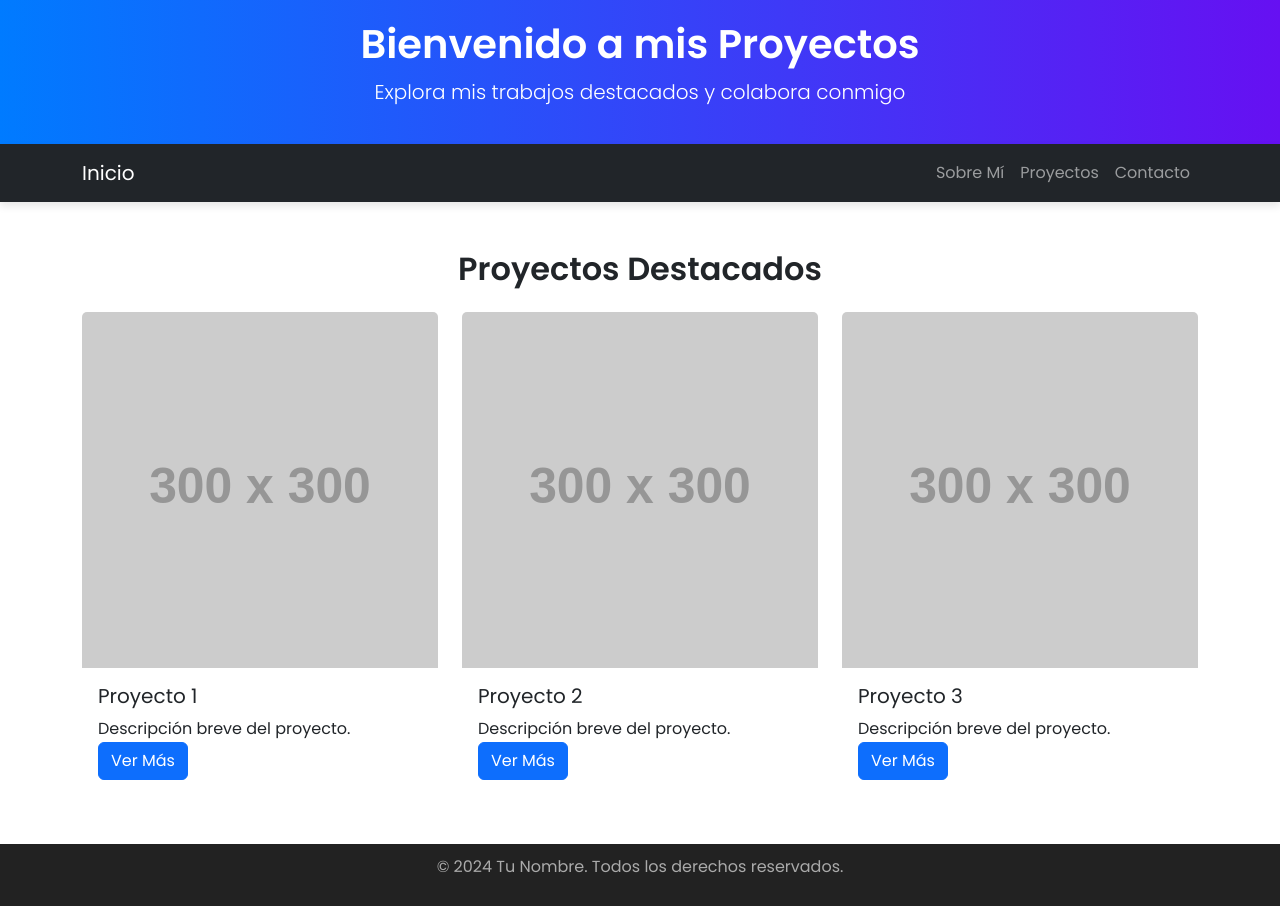
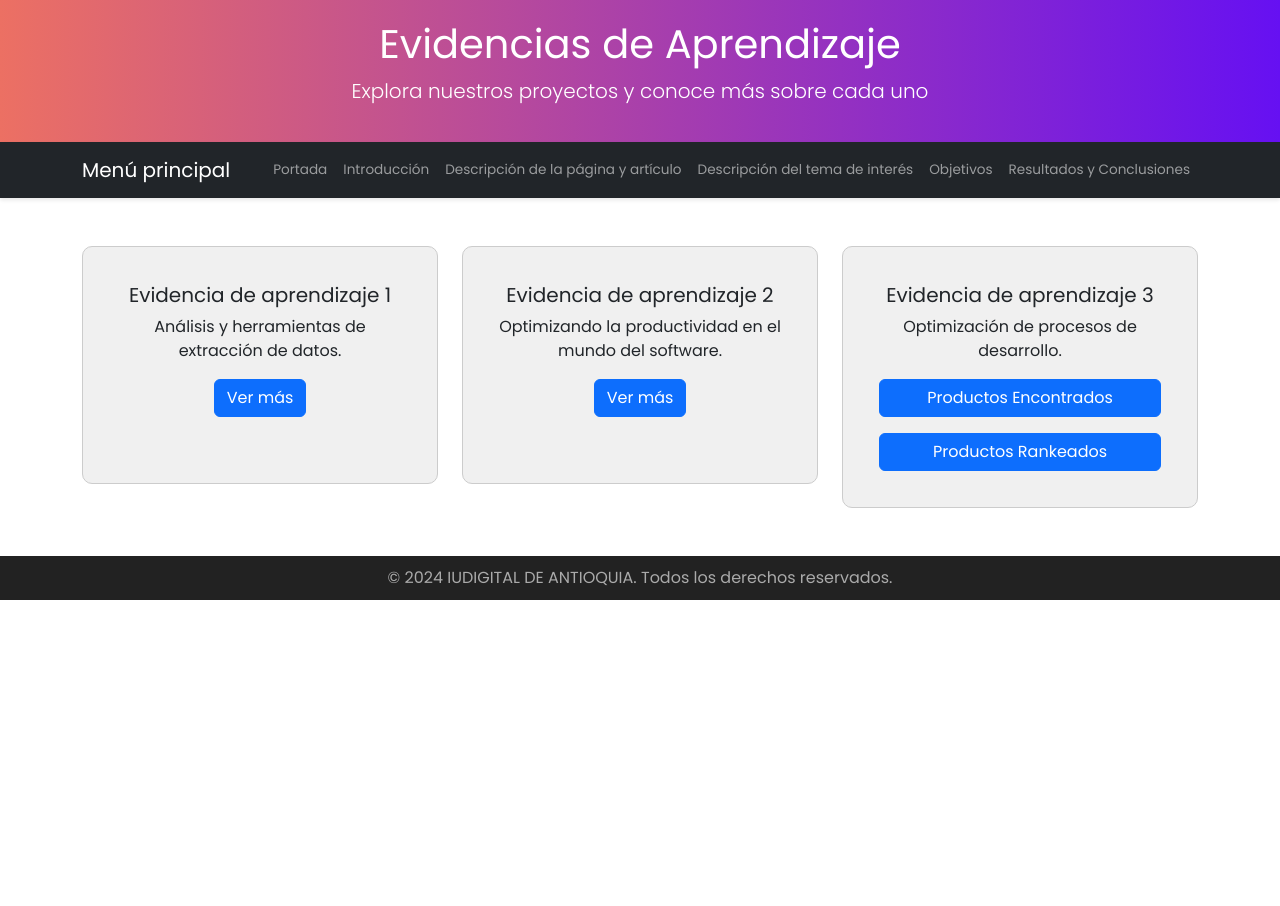
Before and after one commit to aguilaradry/evidenciaAprendizaje2, a plain HTML site: page index.html in a window 1280 px wide. After the commit the page ends 800 px from the top, so only its background shows below. Drawn offline with nearby package versions, Linux system fonts and the light colour scheme; placeholder pictures from the web are drawn by us.

Commit message:
Actualizando el index.html

```diff
--- a/index.html
+++ b/index.html
@@ -3,130 +3,170 @@
 <head>
     <meta charset="UTF-8">
     <meta name="viewport" content="width=device-width, initial-scale=1.0">
-    <title>Proyectos Destacados</title>
-    <!-- Bootstrap CSS -->
+    <title>Página Principal</title>
     <link href="https://cdn.jsdelivr.net/npm/bootstrap@5.3.1/dist/css/bootstrap.min.css" rel="stylesheet">
-    <!-- Google Fonts -->
     <link href="https://fonts.googleapis.com/css2?family=Poppins:wght@300;400;600&display=swap" rel="stylesheet">
     <style>
-        /* Estilo general */
         body {
             font-family: 'Poppins', sans-serif;
-            line-height: 1.6;
         }
 
         header {
-            background: linear-gradient(to right, #007bff, #6610f2);
+            background: linear-gradient(to right, #ec7063, #6610f2);
             color: white;
             padding: 20px 0;
-        }
-
-        h1, h2 {
-            font-weight: 600;
+            text-align: center;
         }
 
         .navbar {
-            box-shadow: 0px 4px 8px rgba(0, 0, 0, 0.1);
+            box-shadow: 0px 2px 4px rgba(0, 0, 0, 0.1);
+
+            .custom-nav {
+                font-size: 0.85rem;
+                /* Reduce el tamaño de la fuente */
+                text-align: right;
+                /* Alinea el texto a la derecha */
             }
 
-        .card {
-            border: none;
-            transition: transform 0.2s ease;
+            .custom-nav .nav-item {
+                text-align: right;
+                /* Asegura que cada elemento esté alineado a la derecha */
             }
 
-        .card:hover {
-            transform: scale(1.05);
-            box-shadow: 0px 4px 15px rgba(0, 0, 0, 0.2);
+            .custom-nav .nav-link {
+                padding-right: 0.5rem;
+                /* Agrega algo de espacio a la derecha para mejorar la estética */
+            }
+
         }
 
         footer {
             background-color: #222;
             color: #aaa;
-            padding: 10px 0;
+            padding: 10px;
             text-align: center;
+            display: flex;
+            justify-content: center;
+            align-items: center;
         }
 
-        a {
-            color: inherit;
-            text-decoration: none;
+        footer * {
+            margin: 0;
+            padding: 0;
         }
 
-        a:hover {
-            color: #007bff;
+        .btn-section {
+            margin-top: 20px;
+
         }
+
+
+        .justified-text {
+            text-align: justify;
+        }
+
+
+        .card {
+            background-color: #f0f0f0; /* Color de fondo */
+            border: 1px solid #ccc;    /* Borde */
+            border-radius: 10px;        /* Bordes redondeados */
+            padding: 20px;              /* Espaciado interno */
+            flex: 1;                    /* Hace que las cartas tengan la misma anchura */
+            min-height: 238px;          /* Altura mínima para las cartas */
+            display: flex;
+            flex-direction: column;
+            justify-content: space-between; /* Asegura que el contenido se distribuya */
+        }
+
     </style>
 </head>
 <body>
-    <header class="text-center">
-        <h1>Bienvenido a mis Proyectos</h1>
-        <p class="lead">Explora mis trabajos destacados y colabora conmigo</p>
+    <!-- Header -->
+    <header>
+        <h1>Evidencias de Aprendizaje</h1>
+        <p class="lead">Explora nuestros proyectos y conoce más sobre cada uno</p>
     </header>
 
+    <!-- Navegación -->
     <nav class="navbar navbar-expand-lg navbar-dark bg-dark sticky-top">
         <div class="container">
-            <a class="navbar-brand" href="#">Inicio</a>
+            <a class="navbar-brand" href="index.html">Menú principal</a>
             <button class="navbar-toggler" type="button" data-bs-toggle="collapse" data-bs-target="#navbarNav" aria-controls="navbarNav" aria-expanded="false" aria-label="Toggle navigation">
                 <span class="navbar-toggler-icon"></span>
             </button>
             <div class="collapse navbar-collapse" id="navbarNav">
-                <ul class="navbar-nav ms-auto">
-                    <li class="nav-item"><a class="nav-link" href="#about">Sobre Mí</a></li>
-                    <li class="nav-item"><a class="nav-link" href="#projects">Proyectos</a></li>
-                    <li class="nav-item"><a class="nav-link" href="#contact">Contacto</a></li>
+                <ul class="navbar-nav ms-auto custom-nav">
+                    <!-- Sección: Página principal -->
+                    <li class="nav-item">
+                        <a class="nav-link" href="portada.html">Portada</a>
+                    </li>
+                    <!-- Sección: Introducción -->
+                    <li class="nav-item">
+                        <a class="nav-link" href="introduccion.html">Introducción</a>
+                    </li>
+                    <!-- Sección: Descripciones -->
+                    <li class="nav-item">
+                        <a class="nav-link" href="descripcion-pagina.html">Descripción de la página y artículo</a>
+                    </li>
+                    <li class="nav-item">
+                        <a class="nav-link" href="descripcion-tema.html">Descripción del tema de interés</a>
+                    </li>
+                    <!-- Sección: Objetivos -->
+                    <li class="nav-item">
+                        <a class="nav-link" href="objetivos.html">Objetivos</a>
+                    </li>
+                    <!-- Sección: Resultados y conclusiones -->
+                    <li class="nav-item">
+                        <a class="nav-link" href="ryc.html">Resultados y Conclusiones</a>
+                    </li>
                 </ul>
             </div>
         </div>
     </nav>
 
-    <main class="container my-5">
-        <section id="projects" class="mt-5">
-            <h2 class="text-center">Proyectos Destacados</h2>
-            <div class="row mt-4">
-                <!-- Proyecto 1 -->
+    <!-- Página de Inicio -->
+    <main class="container contenedor my-5">
+        <div class="row g-4">
             <div class="col-md-4">
-                    <a href="pagina-proyecto1.html">
                 <div class="card">
-                            <img src="https://via.placeholder.com/300" class="card-img-top" alt="Proyecto 1">
-                            <div class="card-body">
-                                <h5 class="card-title">Proyecto 1</h5>
-                                <p class="card-text">Descripción breve del proyecto.</p>
-                                <a href="pagina-proyecto1.html" class="btn btn-primary">Ver Más</a>
+                    <div class="card-body text-center">
+                        <h5 class="card-title">Evidencia de aprendizaje 1</h5>
+                        <p class="card-text">Análisis y herramientas de extracción de datos.</p>
+                        <a href="https://drive.google.com/file/d/1bBRNDHeGuzAA9ld6LaCmoy953WkzKDSZ/view?usp=sharing"
+                            class="btn btn-primary" target="_blank">Ver más</a>
                     </div>
                 </div>
-                    </a>
             </div>
-                <!-- Proyecto 2 -->
             <div class="col-md-4">
-                    <a href="pagina-proyecto2.html">
                 <div class="card">
-                            <img src="https://via.placeholder.com/300" class="card-img-top" alt="Proyecto 2">
-                            <div class="card-body">
-                                <h5 class="card-title">Proyecto 2</h5>
-                                <p class="card-text">Descripción breve del proyecto.</p>
-                                <a href="pagina-proyecto2.html" class="btn btn-primary">Ver Más</a>
+                    <div class="card-body text-center">
+                        <h5 class="card-title">Evidencia de aprendizaje 2</h5>
+                        <p class="card-text">Optimizando la productividad en el mundo del software.</p>
+                        <a href="https://drive.google.com/file/d/1vwL3A2PpRQmFBNm3I_wBW6lixk0kjT1k/view?usp=sharing"
+                            class="btn btn-primary" target="_blank">Ver más</a>
                     </div>
                 </div>
-                    </a>
             </div>
-                <!-- Proyecto 3 -->
             <div class="col-md-4">
-                    <a href="pagina-proyecto3.html">
                 <div class="card">
-                            <img src="https://via.placeholder.com/300" class="card-img-top" alt="Proyecto 3">
-                            <div class="card-body">
-                                <h5 class="card-title">Proyecto 3</h5>
-                                <p class="card-text">Descripción breve del proyecto.</p>
-                                <a href="pagina-proyecto3.html" class="btn btn-primary">Ver Más</a>
+                    <div class="card-body text-center">
+                        <h5 class="card-title">Evidencia de aprendizaje 3</h5>
+                        <p class="card-text">Optimización de procesos de desarrollo.</p>
+                        <!-- Botón Productos Encontrados -->
+                        <a href="productos_encontrados.html" class="btn btn-primary mb-3 d-block" target="_blank">Productos
+                            Encontrados</a>
+                        <!-- Botón Productos Rankeados -->
+                        <a href="productos_rankeados.html" class="btn btn-primary d-block" target="_blank">Productos
+                            Rankeados</a>
                     </div>
                 </div>
-                    </a>
             </div>
         </div>
-        </section>
     </main>
 
+    <!-- Pie de página -->
     <footer>
-        <p>&copy; 2024 Tu Nombre. Todos los derechos reservados.</p>
+        <p>&copy; 2024 IUDIGITAL DE ANTIOQUIA. Todos los derechos reservados.</p>
     </footer>
 
     <!-- Bootstrap JavaScript -->
```
Lines whose indentation alone changed are shown as unchanged.
